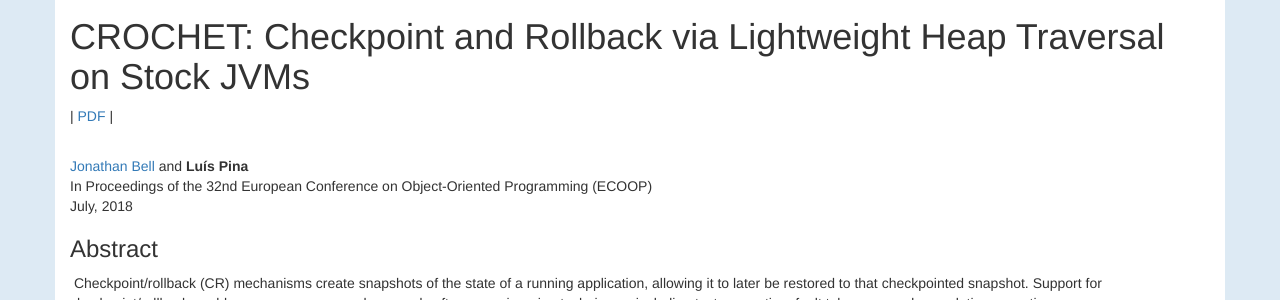
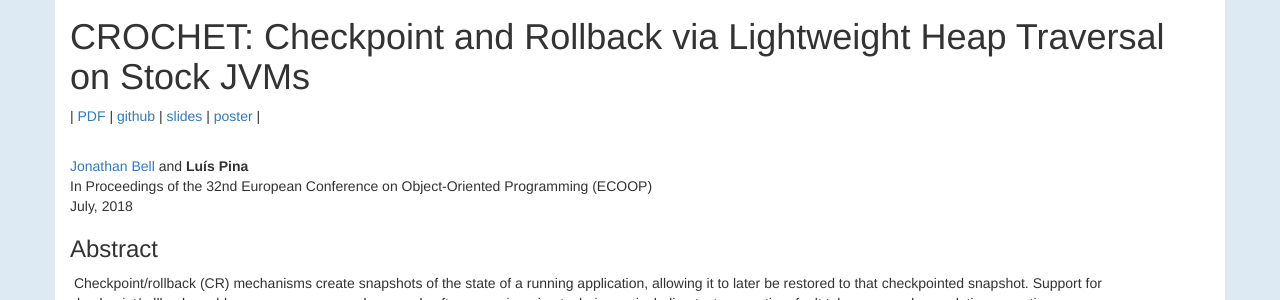
Before and after one commit to luisggpina/personal-website, a Jekyll site: the page built from details/bellpina18crochet.md, in a window 1280 px wide. Shown: the part 339-639 px from the top of the page. Built offline with Jekyll 4.4.1, drawn with Linux system fonts in a browser that asks for light colours; nearby versions of some CDN libraries; some web fonts are replaced.

Commit message:
Added slides and poster for Crochet

```diff
--- a/_data/papers.yml
+++ b/_data/papers.yml
@@ -15,8 +15,11 @@ bellpina18crochet:
       short:   "ECOOP"
     location:  "Amsterdam, Netherlands"
     date:      "July, 2018"
+  github: gmu-swe/crochet
   downloads:
     pdf:    bellpina18crochet.pdf
+    slides: bellpina18crochetslides.pdf
+    poster: bellpina18crochetposter.pdf
   abstract: "
     Checkpoint/rollback (CR) mechanisms create snapshots of the state of a
     running application, allowing it to later be restored to that checkpointed
--- a/_layouts/details.html
+++ b/_layouts/details.html
@@ -25,13 +25,17 @@ layout: default
 		|
 		<a href="{{ site.baseurl }}/pdfs/{{ paper.downloads.pdf }}" target="_blank">PDF</a>
 		{% endif %}
+		{% if paper.github %}
+		|
+		<a href="https://github.com/{{ paper.github }}" target="_blank">github</a>
+		{% endif %}
 		{% if paper.downloads.slides != null %}
 		|
 		<a href="{{ site.baseurl }}/pdfs/{{ paper.downloads.slides }}" target="_blank">slides</a>
 		{% endif %}
-		{% if paper.entry.custom_github %}
+		{% if paper.downloads.poster != null %}
 		|
-		<a href="https://github.com/{{ paper.entry.custom_github }}" target="_blank">github project</a>
+		<a href="{{ site.baseurl }}/pdfs/{{ paper.downloads.poster }}" target="_blank">poster</a>
 		{% endif %}
 		|
 	{% endif %}
```
Also changed, not shown: 2 other files.
